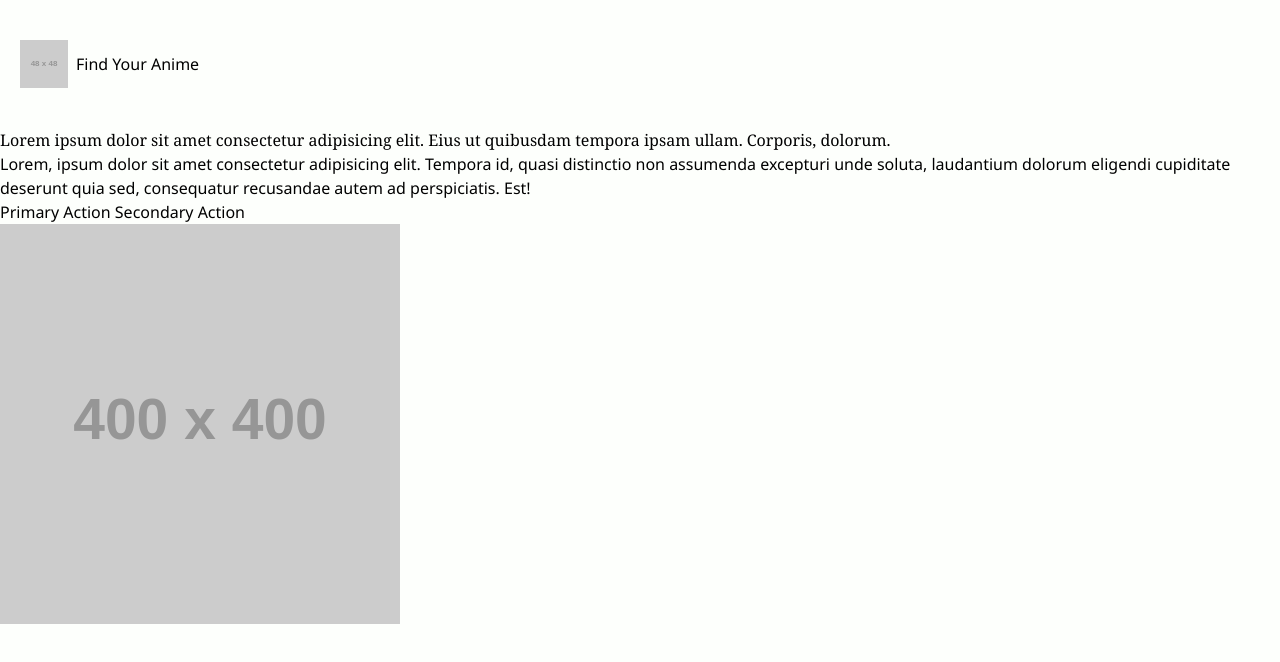
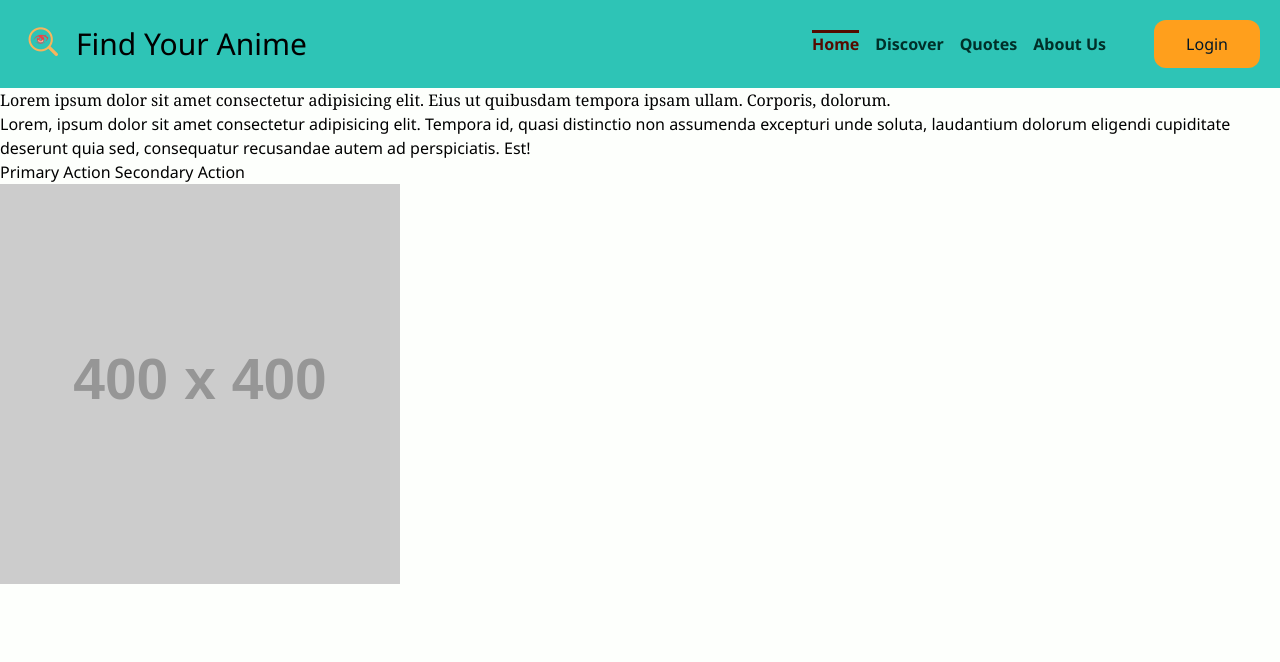
Before and after one commit to smondragondev/FindYourAnime, a website built with Vite: page src/index.html in a window 1280 px wide. Built offline with nearby package versions, Linux system fonts and the light colour scheme; placeholder pictures from the web are drawn by us.

Commit message:
feat: add logo image and enhance header navigation; introduce project constants and update styles

```diff
--- a/src/public/partials/header.html
+++ b/src/public/partials/header.html
@@ -1,4 +1,15 @@
-<div class="flex gap-2 items-center py-10 px-5">
-  <img src="https://placehold.co/48" alt="logo" />
-  <a href="/index.html"> Find Your Anime </a>
+<div class="flex py-5 px-5 justify-between bg-secondary">
+  <div class="flex gap-2 items-center">
+    <img src="./images/logo.webp" alt="logo" width="48"/>
+    <a href="/index.html" class="text-3xl">Find Your Anime</a>
+  </div>
+  <nav class="flex gap-12">
+    <ul class="flex items-center gap-4 text-secondary-900 font-bold" id="nav-options">
+      <li><a href="/index.html" class="hover:text-primary-900 hover:border-t-3" id="home-nav">Home</a></li>
+      <li><a href="/discover/index.html" class="hover:text-primary-900 hover:border-t-3" id="discover-nav">Discover</a></li>
+      <li><a href="/quotes/index.html" class="hover:text-primary-900 hover:border-t-3">Quotes</a></li>
+      <li><a href="/about-us/index.html" class="hover:text-primary-900 hover:border-t-3">About Us</a></li>
+    </ul>
+    <button class="bg-primary px-8 py-2 rounded-xl text-typeface">Login</button>
+  </nav>
 </div>
--- /dev/null
+++ b/src/scripts/constants.mjs
@@ -0,0 +1 @@
+export const PROJECT_NAME = "FindYourAnime";
--- a/src/scripts/utils.mjs
+++ b/src/scripts/utils.mjs
@@ -1,3 +1,5 @@
+import { PROJECT_NAME } from "./constants.mjs";
+
 export async function loadTemplate(path) {
   const res = await fetch(path);
   const template = await res.text();
@@ -11,6 +13,24 @@ export function renderWithTemplate(template, parentElement, data, callback) {
   }
 }
 
+export function getCurrentPath() {
+  const url = window.location.pathname;
+  return url;
+}
+
+export function addWayFinding() {
+  const navOptions = document.querySelectorAll("#nav-options li a");
+  navOptions.forEach(
+    (option) => {
+      const currentPath = getCurrentPath();
+      if (option.pathname === currentPath || option.pathname === "/index.html") {
+        option.classList.add("text-primary-900");
+        option.classList.add("border-t-3");
+      }
+    }
+  )
+}
+
 export async function loadHeaderFooter(callback) {
   const header = document.querySelector("header");
   const footer = document.querySelector("footer");
@@ -18,4 +38,5 @@ export async function loadHeaderFooter(callback) {
   const footerTemplate = await loadTemplate("./partials/footer.html");
   renderWithTemplate(headerTemplate, header, "", callback);
   renderWithTemplate(footerTemplate, footer);
+  addWayFinding();
 }
--- a/src/styles/style.css
+++ b/src/styles/style.css
@@ -11,8 +11,17 @@
 @theme {
   --color-background: var(--background-color);
   --color-primary: var(--primary-color);
+  --color-primary-300: #d07900;
+  --color-primary-500: #a35400;
+  --color-primary-700: #793100;
+  --color-primary-900: #540b00;
   --color-secondary: var(--secondary-color);
+  --color-secondary-300: #009c90;
+  --color-secondary-500: #00766b;
+  --color-secondary-700: #005249;
+  --color-secondary-900: #003029;
   --color-typeface: var(--typeface-color);
+  --color-accent: var(--accent-color);
   --font-sans: "Noto Sans", sans-serif;
   --font-serif: "Noto Serif", serif;
 }
```
Also changed, not shown: src/public/images/logo.webp (added).
